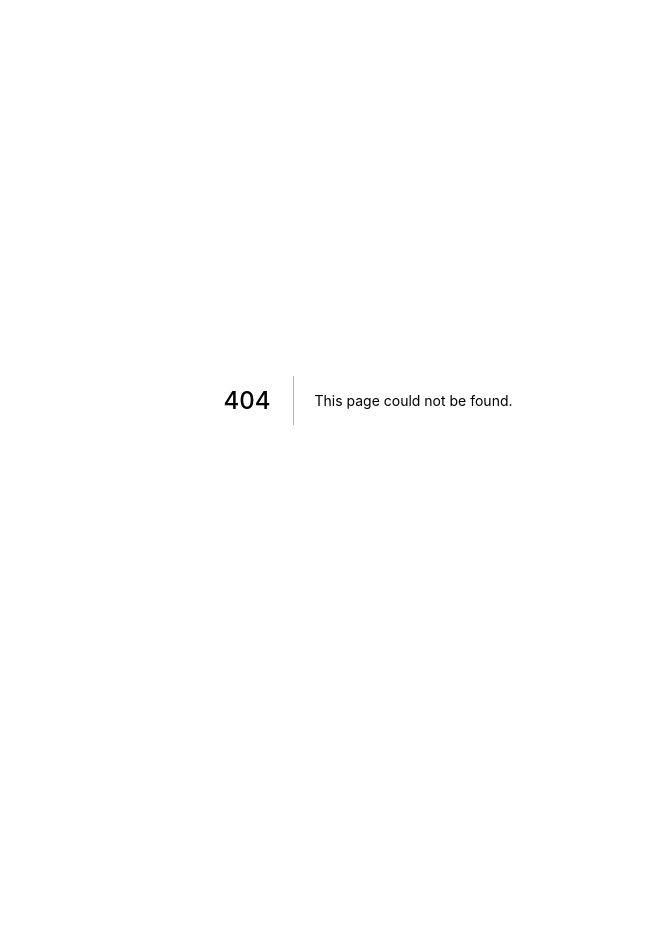
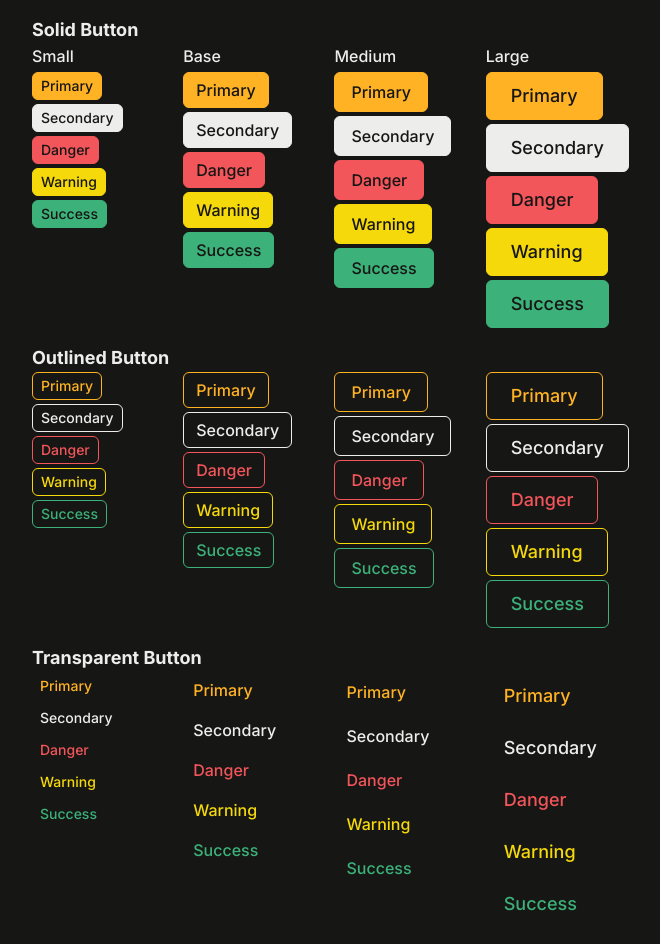
Before and after one commit to philldev/notes-app, a Next.js app: page /docs/buttons in a window 1280 px wide. Before the commit this address had no page. Shown: the whole page, without its empty margins (272-932 px from the left). Before the commit the page ends 800 px from the top, so only its background shows below. Built offline with nearby package versions, Linux system fonts and the light colour scheme.

Commit message:
added button component

```diff
--- /dev/null
+++ b/components/button/button.tsx
@@ -0,0 +1,62 @@
+import { FC } from 'react'
+import { ButtonColor, ButtonProps, ButtonSize } from './buttonTypes'
+
+const bgColor: { [key in ButtonColor]: string } = {
+	primary: 'bg-accent-primary',
+	secondary: 'bg-text-1',
+	danger: 'bg-accent-danger',
+	success: 'bg-accent-success',
+	warning: 'bg-accent-warning',
+}
+
+const borderColor: { [key in ButtonColor]: string } = {
+	primary: 'border-accent-primary',
+	secondary: 'border-text-1',
+	danger: 'border-accent-danger',
+	success: 'border-accent-success',
+	warning: 'border-accent-warning',
+}
+
+const textColor: { [key in ButtonColor]: string } = {
+	primary: 'text-accent-primary',
+	secondary: 'text-text-1',
+	danger: 'text-accent-danger',
+	success: 'text-accent-success',
+	warning: 'text-accent-warning',
+}
+
+const sizes: { [key in ButtonSize]: string } = {
+	sm: 'h-7 px-2 text-sm',
+	base: 'h-9 px-3 text-base',
+	md: 'h-10 px-4 text-md',
+	lg: 'h-12 px-6 text-lg',
+}
+
+const Button: FC<ButtonProps> = ({ children, className, ...rest }) => {
+	const { variant = 'solid', color = 'primary', size = 'base' } = rest
+
+	return (
+		<button
+			className={`transition-all rounded-md items-center justify-center flex hover:opacity-80 disabled:opacity-50
+			${sizes[size]}
+			${
+				variant === 'solid'
+					? `${bgColor[color]} ${borderColor[color]} text-text-button border`
+					: ''
+			}
+			${
+				variant === 'outlined'
+					? `bg-transparent ${textColor[color]} ${borderColor[color]} border`
+					: ''
+			}
+			${variant === 'transparent' ? `bg-transparent ${textColor[color]}` : ''}
+
+			${className}`}
+			{...rest}
+		>
+			{children}
+		</button>
+	)
+}
+
+export default Button
--- /dev/null
+++ b/components/button/buttonTypes.ts
@@ -0,0 +1,16 @@
+type ButtonVariant = 'solid' | 'outlined' | 'transparent'
+
+export type ButtonSize = 'sm' | 'base' | 'md' | 'lg'
+
+export type ButtonColor = 'primary' | 'secondary' | 'danger' | 'success' | 'warning'
+
+type ReactBtnProps = React.DetailedHTMLProps<
+	React.ButtonHTMLAttributes<HTMLButtonElement>,
+	HTMLButtonElement
+>
+
+export interface ButtonProps extends ReactBtnProps {
+	variant?: ButtonVariant
+	size?: ButtonSize
+	color?: ButtonColor
+}
--- /dev/null
+++ b/components/button/index.ts
@@ -0,0 +1 @@
+export { default as Button } from './button'
--- /dev/null
+++ b/components/index.ts
@@ -0,0 +1 @@
+export { Button } from './button'
--- a/pages/_app.tsx
+++ b/pages/_app.tsx
@@ -2,6 +2,10 @@ import '../styles/globals.css'
 import type { AppProps } from 'next/app'
 
 function MyApp({ Component, pageProps }: AppProps) {
-  return <Component {...pageProps} />
+	return (
+		<div className='min-h-screen font-sans bg-bg-1 text-text-1'>
+			<Component {...pageProps} />
+		</div>
+	)
 }
 export default MyApp
--- /dev/null
+++ b/pages/docs/buttons.tsx
@@ -0,0 +1,213 @@
+import { Button } from "../../components";
+
+export default function Buttons() {
+	return (
+		<div className='min-h-screen font-sans bg-bg-1 text-text-1'>
+			<div className='flex flex-col items-start w-full max-w-2xl gap-4 py-4 mx-auto'>
+				<div>
+					<p className='self-start text-lg font-bold'>Solid Button</p>
+					<div className='grid grid-cols-4 gap-2'>
+						<div className='flex flex-col items-start gap-1'>
+							<p>Small</p>
+							<Button size='sm'>Primary</Button>
+							<Button size='sm' color='secondary'>
+								Secondary
+							</Button>
+							<Button size='sm' color='danger'>
+								Danger
+							</Button>
+							<Button size='sm' color='warning'>
+								Warning
+							</Button>
+							<Button size='sm' color='success'>
+								Success
+							</Button>
+						</div>
+						<div className='flex flex-col items-start gap-1'>
+							<p>Base</p>
+							<Button>Primary</Button>
+							<Button color='secondary'>Secondary</Button>
+							<Button color='danger'>Danger</Button>
+							<Button color='warning'>Warning</Button>
+							<Button color='success'>Success</Button>
+						</div>
+						<div className='flex flex-col items-start gap-1'>
+							<p>Medium</p>
+							<Button size='md'>Primary</Button>
+							<Button size='md' color='secondary'>
+								Secondary
+							</Button>
+							<Button size='md' color='danger'>
+								Danger
+							</Button>
+							<Button size='md' color='warning'>
+								Warning
+							</Button>
+							<Button size='md' color='success'>
+								Success
+							</Button>
+						</div>
+						<div className='flex flex-col items-start gap-1'>
+							<p>Large</p>
+							<Button size='lg'>Primary</Button>
+							<Button size='lg' color='secondary'>
+								Secondary
+							</Button>
+							<Button size='lg' color='danger'>
+								Danger
+							</Button>
+							<Button size='lg' color='warning'>
+								Warning
+							</Button>
+							<Button size='lg' color='success'>
+								Success
+							</Button>
+						</div>
+					</div>
+				</div>
+				<div>
+					<p className='self-start text-lg font-bold'>Outlined Button</p>
+					<div className='grid grid-cols-4 gap-2'>
+						<div className='flex flex-col items-start gap-1'>
+							<Button size='sm' variant='outlined'>
+								Primary
+							</Button>
+							<Button size='sm' color='secondary' variant='outlined'>
+								Secondary
+							</Button>
+							<Button size='sm' color='danger' variant='outlined'>
+								Danger
+							</Button>
+							<Button size='sm' color='warning' variant='outlined'>
+								Warning
+							</Button>
+							<Button size='sm' color='success' variant='outlined'>
+								Success
+							</Button>
+						</div>
+						<div className='flex flex-col items-start gap-1'>
+							<Button variant='outlined'>Primary</Button>
+							<Button color='secondary' variant='outlined'>
+								Secondary
+							</Button>
+							<Button color='danger' variant='outlined'>
+								Danger
+							</Button>
+							<Button color='warning' variant='outlined'>
+								Warning
+							</Button>
+							<Button color='success' variant='outlined'>
+								Success
+							</Button>
+						</div>
+						<div className='flex flex-col items-start gap-1'>
+							<Button size='md' variant='outlined'>
+								Primary
+							</Button>
+							<Button size='md' color='secondary' variant='outlined'>
+								Secondary
+							</Button>
+							<Button size='md' color='danger' variant='outlined'>
+								Danger
+							</Button>
+							<Button size='md' color='warning' variant='outlined'>
+								Warning
+							</Button>
+							<Button size='md' color='success' variant='outlined'>
+								Success
+							</Button>
+						</div>
+						<div className='flex flex-col items-start gap-1'>
+							<Button size='lg' variant='outlined'>
+								Primary
+							</Button>
+							<Button size='lg' color='secondary' variant='outlined'>
+								Secondary
+							</Button>
+							<Button size='lg' color='danger' variant='outlined'>
+								Danger
+							</Button>
+							<Button size='lg' color='warning' variant='outlined'>
+								Warning
+							</Button>
+							<Button size='lg' color='success' variant='outlined'>
+								Success
+							</Button>
+						</div>
+					</div>
+				</div>
+				<div>
+					<p className='self-start text-lg font-bold'>Transparent Button</p>
+					<div className='grid grid-cols-4 gap-2'>
+						<div className='flex flex-col items-start gap-1'>
+							<Button size='sm' variant='transparent'>
+								Primary
+							</Button>
+							<Button size='sm' color='secondary' variant='transparent'>
+								Secondary
+							</Button>
+							<Button size='sm' color='danger' variant='transparent'>
+								Danger
+							</Button>
+							<Button size='sm' color='warning' variant='transparent'>
+								Warning
+							</Button>
+							<Button size='sm' color='success' variant='transparent'>
+								Success
+							</Button>
+						</div>
+						<div className='flex flex-col items-start gap-1'>
+							<Button variant='transparent'>Primary</Button>
+							<Button color='secondary' variant='transparent'>
+								Secondary
+							</Button>
+							<Button color='danger' variant='transparent'>
+								Danger
+							</Button>
+							<Button color='warning' variant='transparent'>
+								Warning
+							</Button>
+							<Button color='success' variant='transparent'>
+								Success
+							</Button>
+						</div>
+						<div className='flex flex-col items-start gap-1'>
+							<Button size='md' variant='transparent'>
+								Primary
+							</Button>
+							<Button size='md' color='secondary' variant='transparent'>
+								Secondary
+							</Button>
+							<Button size='md' color='danger' variant='transparent'>
+								Danger
+							</Button>
+							<Button size='md' color='warning' variant='transparent'>
+								Warning
+							</Button>
+							<Button size='md' color='success' variant='transparent'>
+								Success
+							</Button>
+						</div>
+						<div className='flex flex-col items-start gap-1'>
+							<Button size='lg' variant='transparent'>
+								Primary
+							</Button>
+							<Button size='lg' color='secondary' variant='transparent'>
+								Secondary
+							</Button>
+							<Button size='lg' color='danger' variant='transparent'>
+								Danger
+							</Button>
+							<Button size='lg' color='warning' variant='transparent'>
+								Warning
+							</Button>
+							<Button size='lg' color='success' variant='transparent'>
+								Success
+							</Button>
+						</div>
+					</div>
+				</div>
+			</div>
+		</div>
+	)
+}
--- a/pages/index.tsx
+++ b/pages/index.tsx
@@ -1,7 +1,11 @@
+import Link from 'next/link';
+
 export default function Home() {
-  return (
-    <div className='font-sans'>
-      test
+	return (
+		<div className='w-full max-w-2xl py-8 mx-auto'>
+      <Link href='/docs/buttons'>
+        <a>button docs</a>
+      </Link>
     </div>
-  )
+	)
 }
--- a/tailwind.config.js
+++ b/tailwind.config.js
@@ -3,7 +3,7 @@ module.exports = {
 	darkMode: false, // or 'media' or 'class'
 	theme: {
 		colors: {
-			transparent : 'transparent',
+			transparent: 'transparent',
 			accent: {
 				primary: '#FFB224',
 				danger: '#F2555A',
@@ -35,6 +35,8 @@ module.exports = {
 	variants: {
 		extend: {
 			borderColor: ['active'],
+			borderOpacity: ['hover'],
+			opacity: ['disabled'],
 		},
 	},
 	plugins: [],
```
